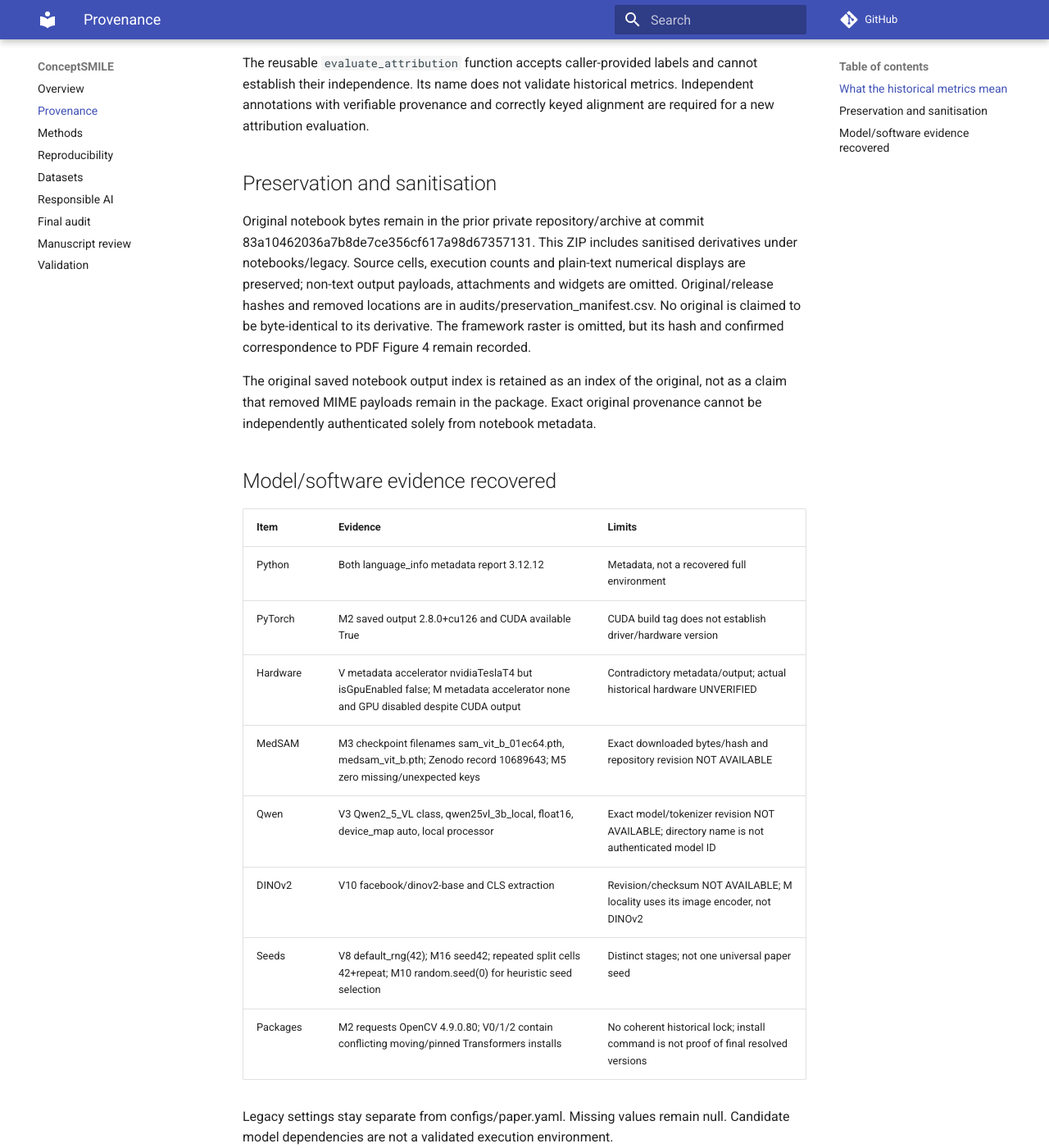
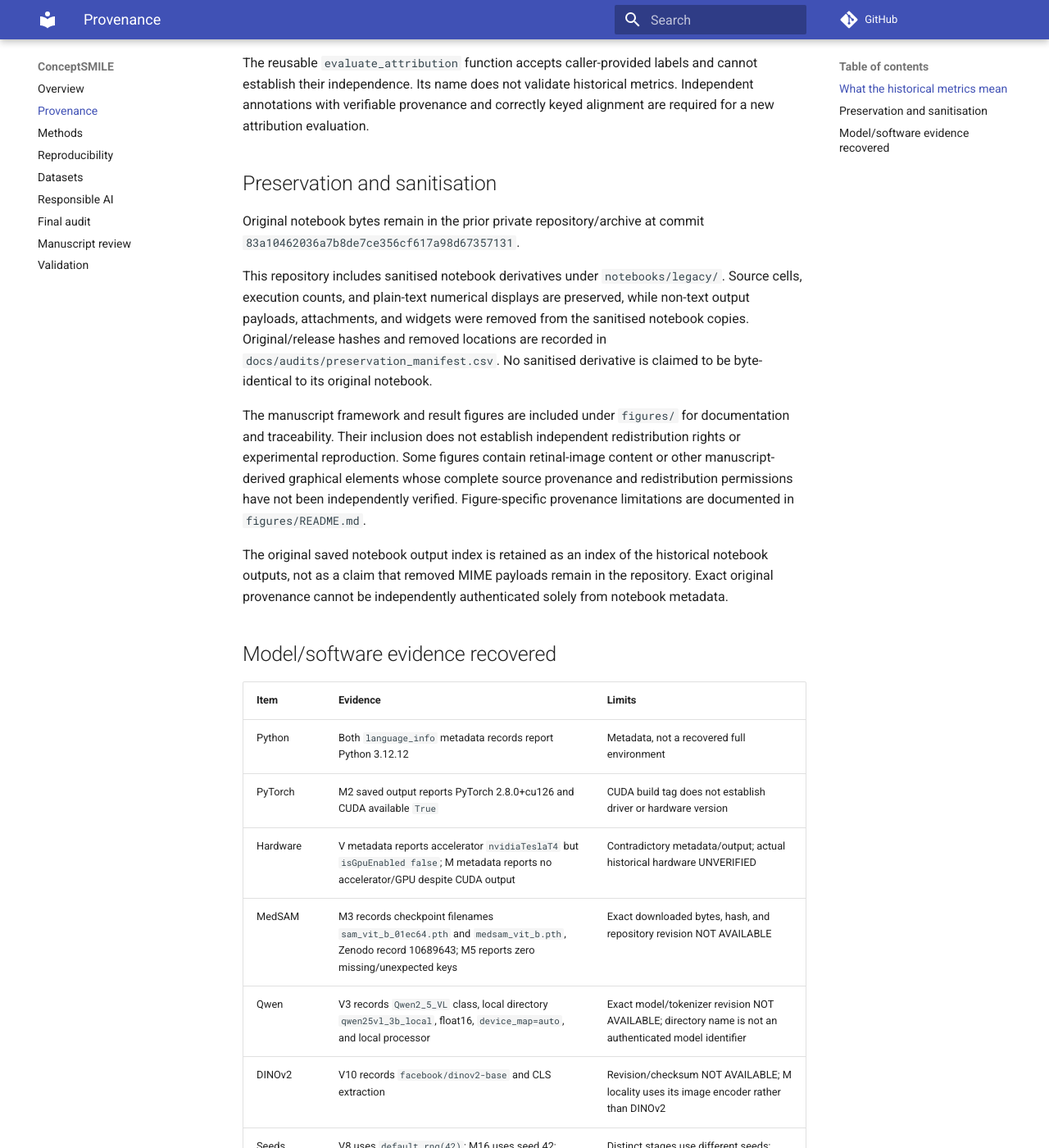
Before and after one commit to MohadesehMollpour/ConceptSMILE, an MkDocs documentation site: the page built from docs/scientific_provenance.md, in a window 1280 px wide and 1400 px high, scrolled down 1168 px. Shown: the whole window at 82% size. Built offline with MkDocs 1.6.1 and Material for MkDocs 9.7.7, drawn with Linux system fonts in a browser that asks for light colours; comment, search, counter and statistics services are not loaded; some of the changed text lies outside the part shown.

Commit message:
Refine scientific provenance documentation
Clarified language and formatting in the scientific provenance documentation, including details about notebook preservation, sanitization, and model evidence recovery.

```diff
--- a/docs/scientific_provenance.md
+++ b/docs/scientific_provenance.md
@@ -24,21 +24,25 @@ The reusable `evaluate_attribution` function accepts caller-provided labels and
 
 ## Preservation and sanitisation
 
-Original notebook bytes remain in the prior private repository/archive at commit 83a10462036a7b8de7ce356cf617a98d67357131. This ZIP includes sanitised derivatives under notebooks/legacy. Source cells, execution counts and plain-text numerical displays are preserved; non-text output payloads, attachments and widgets are omitted. Original/release hashes and removed locations are in audits/preservation_manifest.csv. No original is claimed to be byte-identical to its derivative. The framework raster is omitted, but its hash and confirmed correspondence to PDF Figure 4 remain recorded.
+Original notebook bytes remain in the prior private repository/archive at commit `83a10462036a7b8de7ce356cf617a98d67357131`.
 
-The original saved notebook output index is retained as an index of the original, not as a claim that removed MIME payloads remain in the package. Exact original provenance cannot be independently authenticated solely from notebook metadata.
+This repository includes sanitised notebook derivatives under `notebooks/legacy/`. Source cells, execution counts, and plain-text numerical displays are preserved, while non-text output payloads, attachments, and widgets were removed from the sanitised notebook copies. Original/release hashes and removed locations are recorded in `docs/audits/preservation_manifest.csv`. No sanitised derivative is claimed to be byte-identical to its original notebook.
+
+The manuscript framework and result figures are included under `figures/` for documentation and traceability. Their inclusion does not establish independent redistribution rights or experimental reproduction. Some figures contain retinal-image content or other manuscript-derived graphical elements whose complete source provenance and redistribution permissions have not been independently verified. Figure-specific provenance limitations are documented in `figures/README.md`.
+
+The original saved notebook output index is retained as an index of the historical notebook outputs, not as a claim that removed MIME payloads remain in the repository. Exact original provenance cannot be independently authenticated solely from notebook metadata.
 
 ## Model/software evidence recovered
 
 | Item | Evidence | Limits |
 | --- | --- | --- |
-| Python | Both language_info metadata report 3.12.12 | Metadata, not a recovered full environment |
-| PyTorch | M2 saved output 2.8.0+cu126 and CUDA available True | CUDA build tag does not establish driver/hardware version |
-| Hardware | V metadata accelerator nvidiaTeslaT4 but isGpuEnabled false; M metadata accelerator none and GPU disabled despite CUDA output | Contradictory metadata/output; actual historical hardware UNVERIFIED |
-| MedSAM | M3 checkpoint filenames sam_vit_b_01ec64.pth, medsam_vit_b.pth; Zenodo record 10689643; M5 zero missing/unexpected keys | Exact downloaded bytes/hash and repository revision NOT AVAILABLE |
-| Qwen | V3 Qwen2_5_VL class, qwen25vl_3b_local, float16, device_map auto, local processor | Exact model/tokenizer revision NOT AVAILABLE; directory name is not authenticated model ID |
-| DINOv2 | V10 facebook/dinov2-base and CLS extraction | Revision/checksum NOT AVAILABLE; M locality uses its image encoder, not DINOv2 |
-| Seeds | V8 default_rng(42); M16 seed42; repeated split cells 42+repeat; M10 random.seed(0) for heuristic seed selection | Distinct stages; not one universal paper seed |
-| Packages | M2 requests OpenCV 4.9.0.80; V0/1/2 contain conflicting moving/pinned Transformers installs | No coherent historical lock; install command is not proof of final resolved versions |
+| Python | Both `language_info` metadata records report Python 3.12.12 | Metadata, not a recovered full environment |
+| PyTorch | M2 saved output reports PyTorch 2.8.0+cu126 and CUDA available `True` | CUDA build tag does not establish driver or hardware version |
+| Hardware | V metadata reports accelerator `nvidiaTeslaT4` but `isGpuEnabled false`; M metadata reports no accelerator/GPU despite CUDA output | Contradictory metadata/output; actual historical hardware UNVERIFIED |
+| MedSAM | M3 records checkpoint filenames `sam_vit_b_01ec64.pth` and `medsam_vit_b.pth`, Zenodo record 10689643; M5 reports zero missing/unexpected keys | Exact downloaded bytes, hash, and repository revision NOT AVAILABLE |
+| Qwen | V3 records `Qwen2_5_VL` class, local directory `qwen25vl_3b_local`, float16, `device_map=auto`, and local processor | Exact model/tokenizer revision NOT AVAILABLE; directory name is not an authenticated model identifier |
+| DINOv2 | V10 records `facebook/dinov2-base` and CLS extraction | Revision/checksum NOT AVAILABLE; M locality uses its image encoder rather than DINOv2 |
+| Seeds | V8 uses `default_rng(42)`; M16 uses seed 42; repeated split cells use `42 + repeat`; M10 uses `random.seed(0)` for heuristic seed selection | Distinct stages use different seeds; there is no verified single universal paper seed |
+| Packages | M2 requests OpenCV 4.9.0.80; V0/1/2 contain conflicting moving/pinned Transformers installation steps | No coherent historical lockfile; installation commands do not prove final resolved package versions |
 
-Legacy settings stay separate from configs/paper.yaml. Missing values remain null. Candidate model dependencies are not a validated execution environment.
+Legacy settings remain separate from `configs/paper.yaml`. Missing values remain `null`. Candidate model dependencies are not presented as a validated historical execution environment.
```
